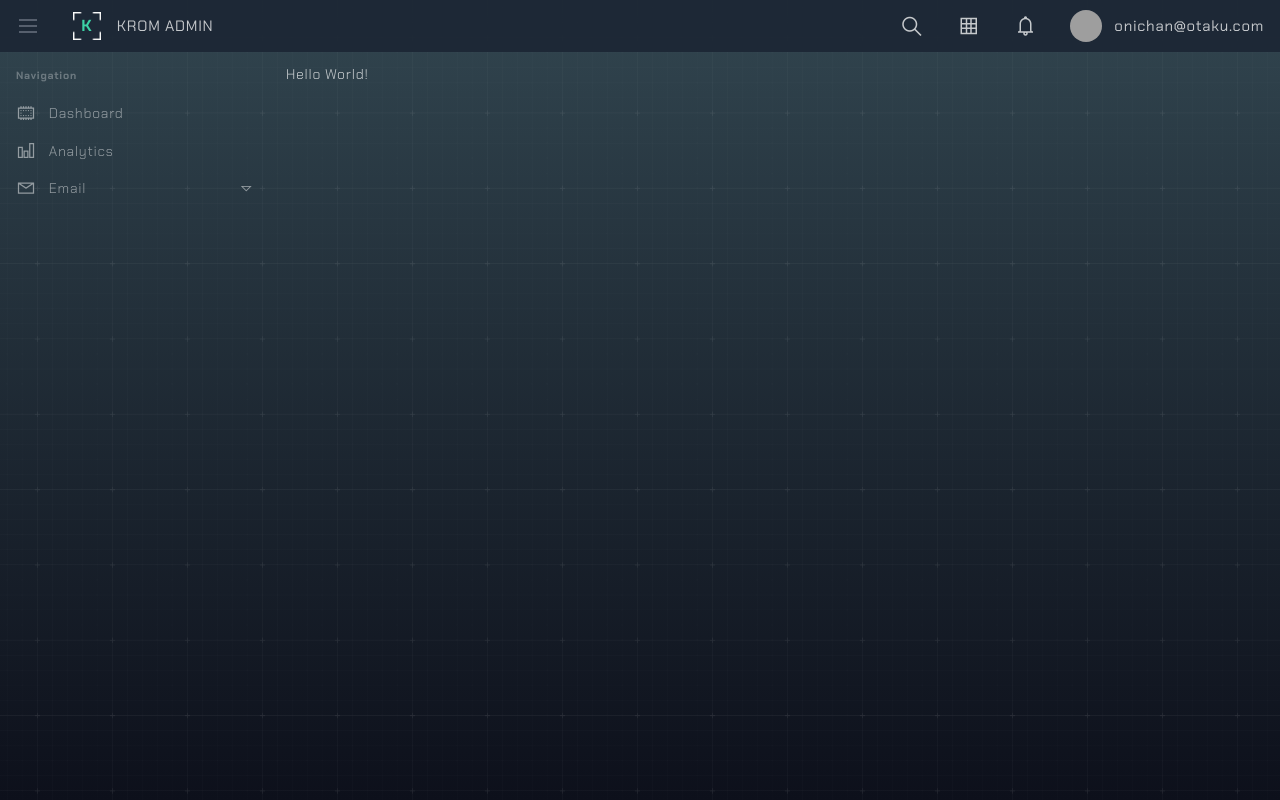
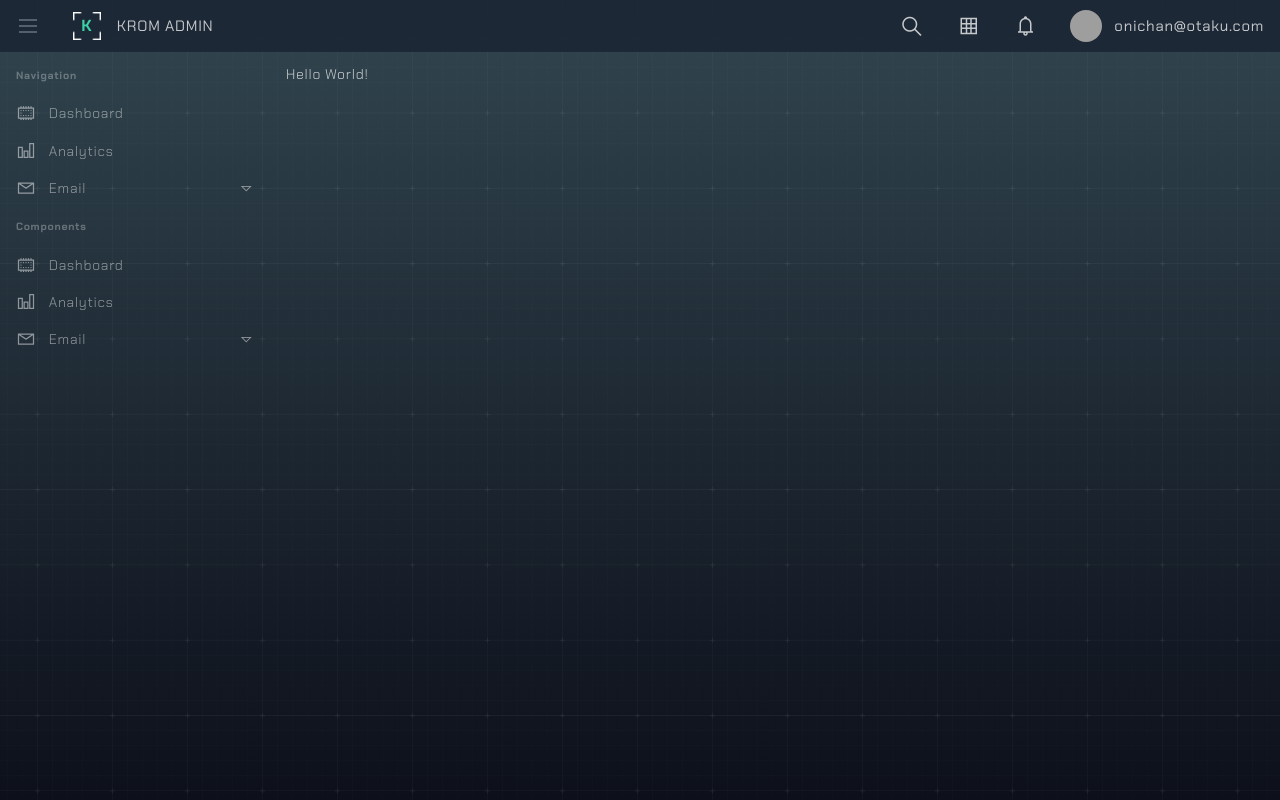
Before and after one commit to kromate/vue3-vite-tailwind-dashboard, a Vue app: page / in a window 1280 px wide. Built offline with nearby package versions, Linux system fonts and the light colour scheme; grey boxes are pictures that could not be loaded.

Commit message:
feat: given up

```diff
--- a/src/components/navigations/side/SideBar.vue
+++ b/src/components/navigations/side/SideBar.vue
@@ -12,7 +12,7 @@
         </span>
 
         <div class="flex flex-col cursor-pointer gap-1.5" v-else>
-          <span class="menu_item" @click="toggle(subItem.show)">
+          <span class="menu_item" @click="subItem.show.value = !subItem.show.value">
             <div class="menu_link">
               <i :class="[subItem.icon , 'text-xl mr-3']" />
               {{subItem.name}}
@@ -31,7 +31,6 @@
               :key="ids"
               :to="miniSubItem.link"
               class="sub_menu_link"
-              :id="idx"
               :data-index="ids"
             >{{miniSubItem.name}}</router-link>
           </TransitionGroup>
@@ -49,25 +48,6 @@ import {
 	beforeEnter,
 	enter,
 } from "@/composables/navigation/useSidebar";
-
-const toggle = (show: any) => {
-	if (show.value) {
-		gsap.to(".sub_menu_link", {
-			opacity: 1,
-			x: -120,
-			duration: 0.4,
-			stagger: -0.1,
-			onComplete: change(show) as any,
-			// delay: el.dataset.index * 0.1,
-		});
-	} else {
-		show.value = !show.value;
-	}
-};
-
-const change = (show: any) => {
-	show.value = !show.value;
-};
 </script>
 
 <style scoped></style>
--- a/src/composables/navigation/useSidebar.ts
+++ b/src/composables/navigation/useSidebar.ts
@@ -21,24 +21,24 @@ export const MenuList = [
 			},
 		],
 	},
-	// {
-	// 	name: "Components",
-	// 	subs: [
-	// 		{ name: "Dashboard", icon: "las la-microchip", link: "/" },
-	// 		{ name: "Analytics", icon: "las la-chart-bar", link: "/" },
-	// 		{
-	// 			name: "Email",
-	// 			icon: "las la-envelope",
-    //             hasSub: true,
-    //             show:ref(false),
-	// 			subs: [
-	// 				{ name: "Inbox", link: "/" },
-	// 				{ name: "Compose", link: "/" },
-	// 				{ name: "Detail", link: "/" },
-	// 			],
-	// 		},
-	// 	],
-	// },
+	{
+		name: "Components",
+		subs: [
+			{ name: "Dashboard", icon: "las la-microchip", link: "/" },
+			{ name: "Analytics", icon: "las la-chart-bar", link: "/" },
+			{
+				name: "Email",
+				icon: "las la-envelope",
+                hasSub: true,
+                show:ref(false),
+				subs: [
+					{ name: "Inbox", link: "/" },
+					{ name: "Compose", link: "/" },
+					{ name: "Detail", link: "/" },
+				],
+			},
+		],
+	},
 ];
 
 
@@ -53,8 +53,7 @@ export const enter = (el: any, done: any) => {
 	gsap.to(el, {
 		opacity: 1,
 		x: 0,
-		duration: 0.3,
-		stagger: 0.1,
+		duration: 0.2,
 		onComplete: done,
 		delay: el.dataset.index * 0.1,
 	});
```
